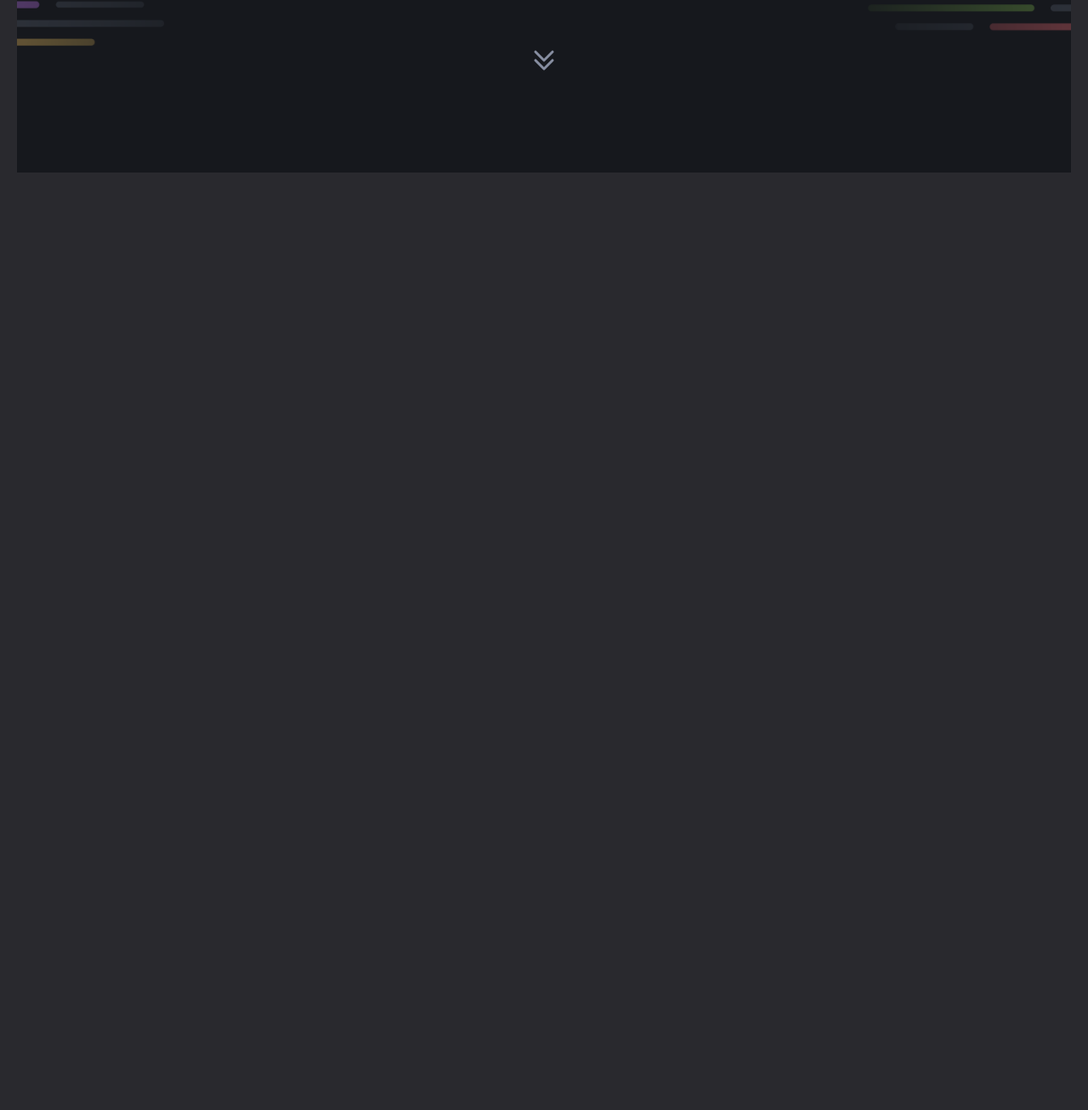
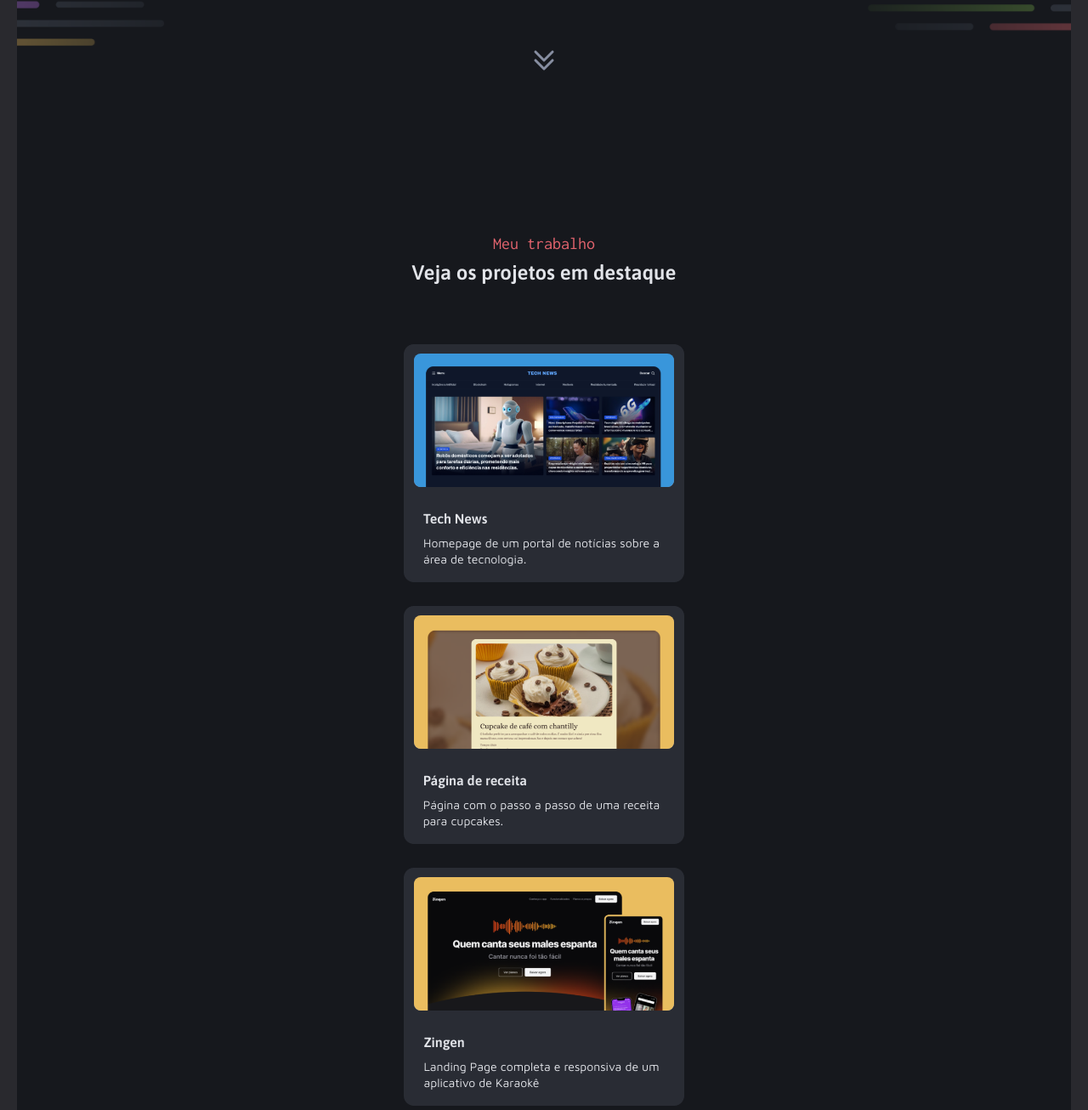
Before and after one commit to Gmendonca1/projeto-portf-lio-dev, a plain HTML site: page index.html in a window 1280 px wide. Shown: the part 500-1806 px from the top of the page at 85% size. Before the commit the page ends 800 px from the top, so only its background shows below. Drawn offline with Linux system fonts and the light colour scheme.

Commit message:
estruturando projetos em destaque

```diff
--- a/index.html
+++ b/index.html
@@ -61,7 +61,54 @@
   </header>
 
   <main>
-    <img src="" alt="">
+    <span class="text-red">Meu trabalho</span>
+    <h2 class="h2">Veja os projetos em destaque</h2>
+
+    <div class="project-card">
+      <img src="assets/Status=Default.png" alt="Status Default" class="status-default">
+      <img src="assets/Thumbnail_Project-02.png" alt="Projeto 1" class="imagem-projeto">
+
+      <div class="text-projeto">
+      <h3 class="h3">Tech News</h3>
+      <p class="text-card">Homepage de um portal de notícias sobre a <br>área de tecnologia.</p></div>
+    </div>
+
+    <div class="project-card">
+      <img src="assets/Status=Default.png" alt="Status Default" class="status-default">
+      <img src="assets/Thumbnail_Project-03.png" alt="Projeto 3" class="imagem-projeto">
+
+      <div class="text-projeto">
+      <h3 class="h3">Página de receita</h3>
+      <p class="text-card">Página com o passo a passo de uma receita <br> para cupcakes.</p></div>
+    </div>
+
+    <div class="project-card">
+      <img src="assets/Status=Default.png" alt="Status Default" class="status-default">
+      <img src="assets/Thumbnail_Project-04.png" alt="Projeto 4" class="imagem-projeto">
+
+      <div class="text-projeto">
+      <h3 class="h3">Zingen</h3>
+      <p class="text-card">Landing Page completa e responsiva de um <br> aplicativo de Karaokê</p></div>
+    </div>
+
+    <div class="project-card">
+      <img src="assets/Status=Default.png" alt="Status Default" class="status-default">
+      <img src="assets/Thumbnail_Project-05.png" alt="Projeto 5" class="imagem-projeto">
+
+      <div class="text-projeto">
+      <h3 class="h3">Refund</h3>
+      <p class="text-card">Um sistema para pedido e acompanhamento <br>de reembolso </p></div>
+    </div>
+
+    <div class="project-card">
+      <img src="assets/Status=Default.png" alt="Status Default" class="status-default">
+      <img src="assets/Thumbnail_Project-06.png" alt="Projeto 6" class="imagem-projeto">
+
+      <div class="text-projeto">
+      <h3 class="h3">Página de turismo</h3>
+      <p class="text-card">Página com as principais informações para <br>quem quer viajar para Busan</p></div>
+    </div>
+
 
   </main>
 
--- /dev/null
+++ b/main.css
@@ -0,0 +1,40 @@
+.status-default {
+display: flex;
+position: relative;
+padding: 2px;
+
+&:hover {
+  background-image: url(assets/Status=Hover.png);
+}
+}
+
+.imagem-projeto {
+  display: flex;
+  position: absolute;
+  width: 306px;
+  height: auto;
+  border-radius: 8px;
+  margin-top: 13px;
+}
+
+.project-card {
+  display: flex;
+flex-direction: column;
+align-items: center;
+padding: 12px;
+gap: 20px;
+
+flex: none;
+order: 0;
+flex-grow: 0;
+}
+
+.text-projeto {
+  display: block;
+  position: absolute;
+  background-color: var(--color-grey-300);
+
+  padding: 10px;
+  align-items: end;
+  margin: 188px 12px 17px 6px;
+}
--- a/style.css
+++ b/style.css
@@ -1,5 +1,6 @@
 @import url(profile.css);
 @import url(utility.css);
+@import url(main.css);
 
 * {
   margin: 0;
@@ -33,17 +34,3 @@
   --text-maven-md: 400 16px/140% var(--font-family-maven);
   --text-maven-sm:400 14px/140% var(--font-family-maven);
 }
-
-.container {
-  max-width: 100%;
-  padding: 20px;
-  margin-inline: auto ;
-  }
-
-  img {
-    max-width: 100%;
-  }
-
-  body {
-    background-color: #29292E;
-  }
--- a/utility.css
+++ b/utility.css
@@ -1,6 +1,25 @@
 .text-lg {
   font: var(--h1);
   color: var(--color-grey-600);
+}
+
+.h2 {
+  font: var(--text-asap-md);
+  color: var(--color-grey-600);
+  display: flex;
+ justify-content: center;
+ margin-bottom: 56px;
+}
+
+.h3 {
+  font: var(--text-asap-sm);
+  color: var(--color-grey-600);
+}
+
+.text-card {
+  font: var(--text-maven-sm);
+  color: var(--color-grey-600);
+  margin-top: 8px;
 }
 
 .subtitle {
@@ -8,6 +27,14 @@
   color: var(--color-grey-500);
   margin-bottom: 8px;
   margin-top: 56px;
+}
+
+.text-red {
+  font: var(--text-inconsolata-subtitle);
+  color: var(--color-red);
+  display: flex;
+  justify-content: center;
+  margin-bottom: 8px;
 }
 
 .descricao {
@@ -20,3 +47,32 @@
   font: var(--text-maven-md);
   color: #C0C4CE;
 }
+
+.container {
+  max-width: 100%;
+  padding: 20px 20px 0px 20px;
+  margin-inline: auto ;
+  }
+
+  img {
+    max-width: 100%;
+  }
+
+  body {
+    background-color: #29292E;
+  }
+
+
+  img {
+    max-width: 100%;
+  }
+
+  body {
+    background-color: #29292E;
+  }
+
+  main {
+    background-color: var(--color-grey-200);
+    padding:72px 120px ;
+    margin: 0px 20px;
+  }
```
Also changed, not shown: assets/Status=Default.png (added), assets/Status=Hover.png (added).
